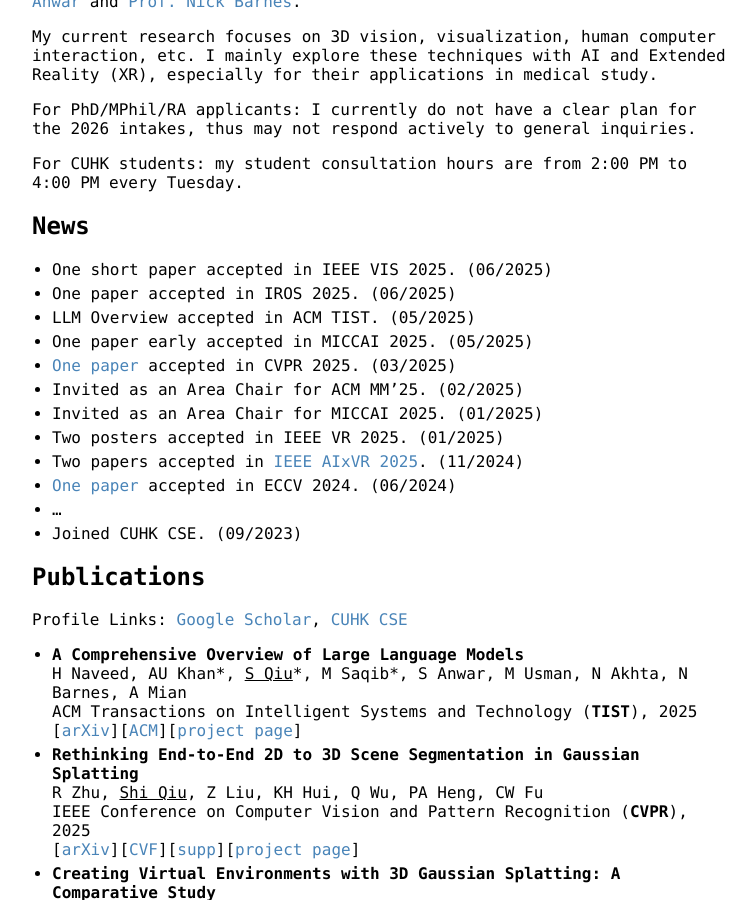
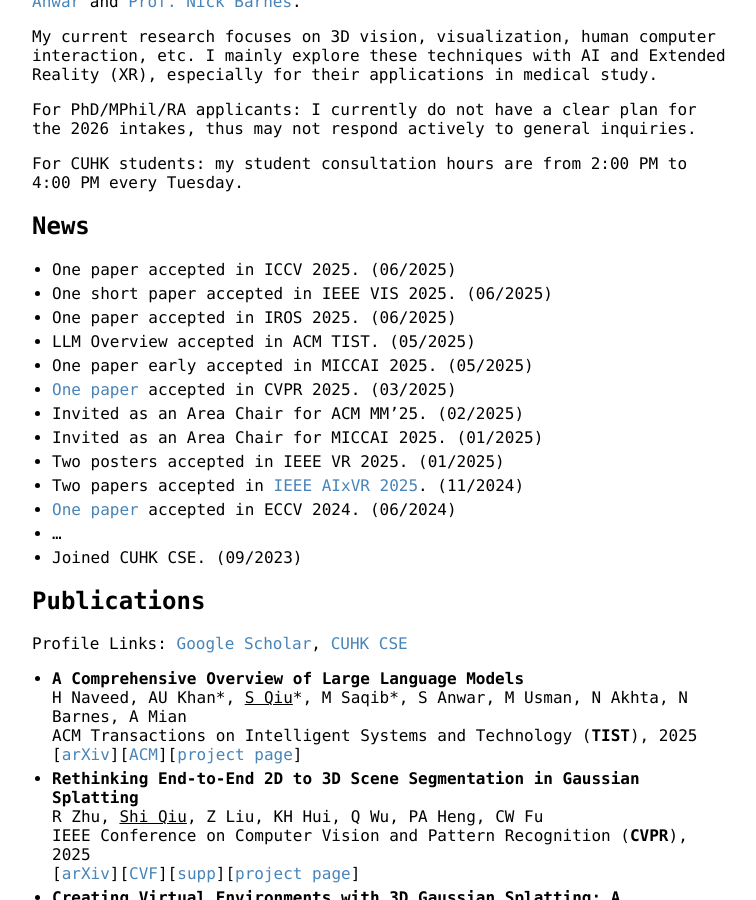
Before and after one commit to ShiQiu0419/ShiQiu0419.github.io, a Jekyll site: the page built from index.md, in a window 1280 px wide and 900 px high, scrolled down 305 px. Shown: the whole window, without its empty margins (258-1014 px from the left). Built offline with Jekyll 4.4.1, drawn with Linux system fonts in a browser that asks for light colours; our own code applies the rules of GitHub Pages for plain Markdown files.

Commit message:
Update index.md

```diff
--- a/index.md
+++ b/index.md
@@ -14,6 +14,7 @@ For PhD/MPhil/RA applicants: I currently do not have a clear plan for the 2026 i
 For CUHK students: my student consultation hours are from 2:00 PM to 4:00 PM every Tuesday.
 
 ## News
+* One paper accepted in ICCV 2025. (06/2025)
 * One short paper accepted in IEEE VIS 2025. (06/2025)
 * One paper accepted in IROS 2025. (06/2025)
 * LLM Overview accepted in ACM TIST. (05/2025)
```
